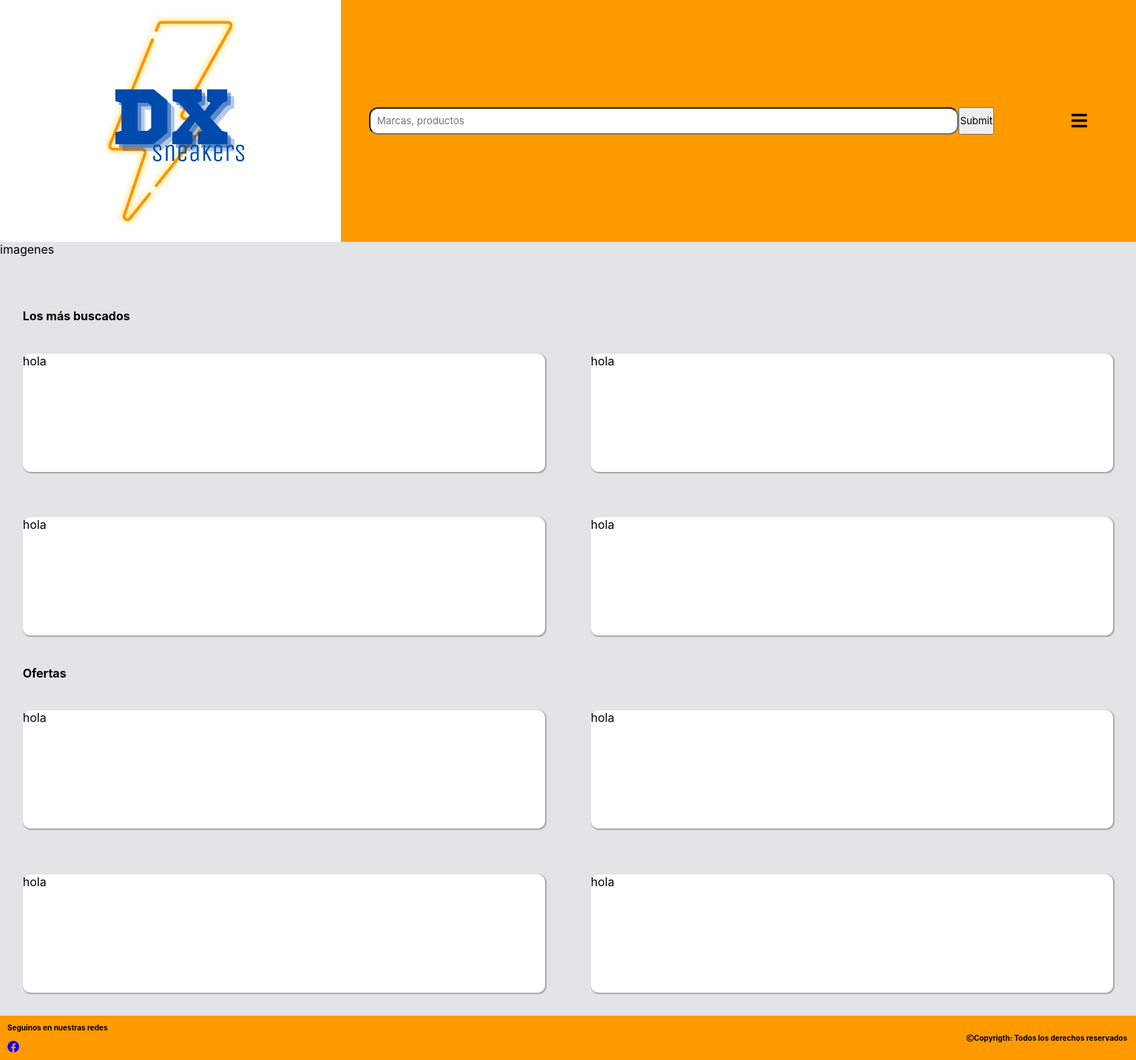
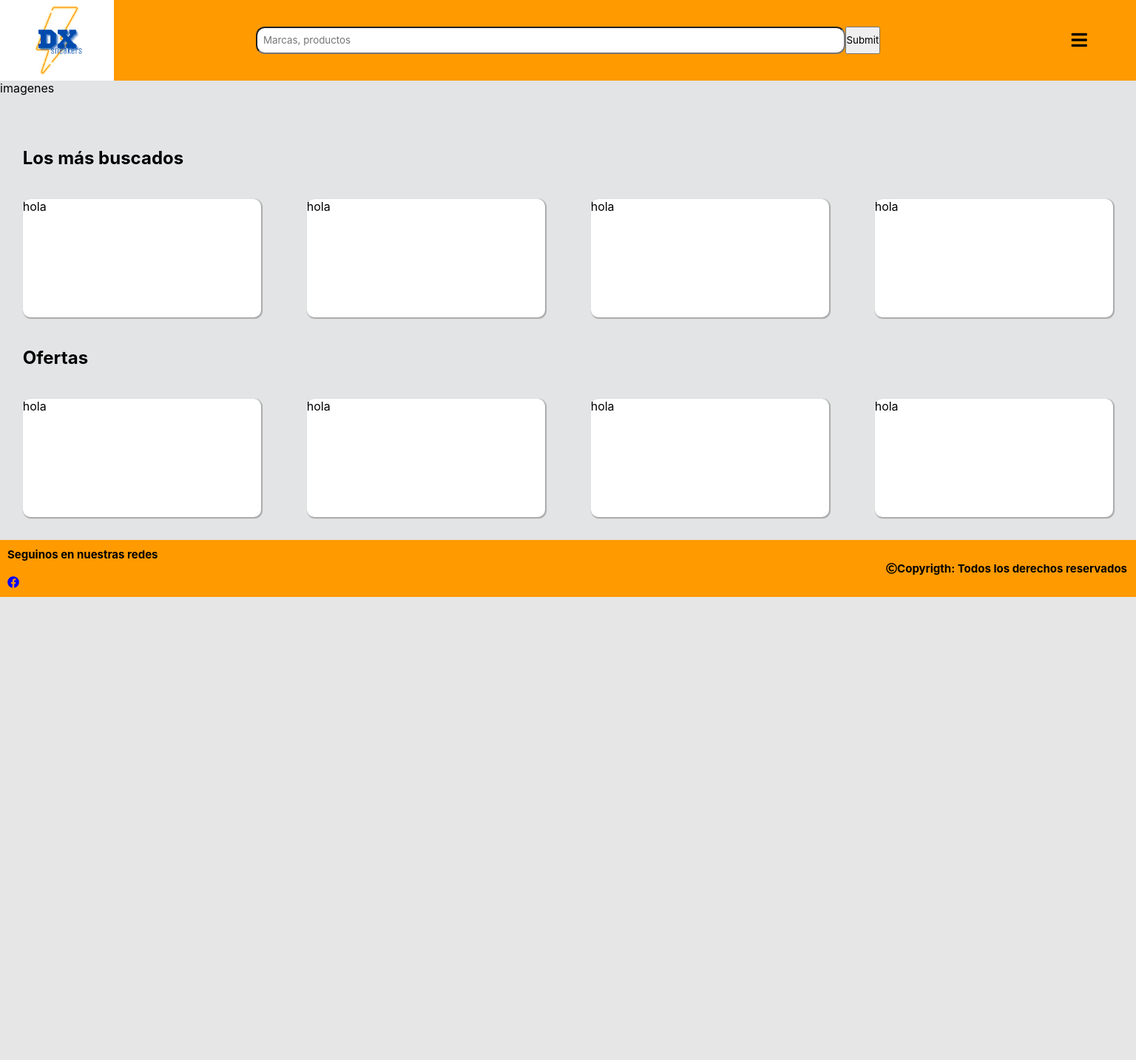
Before and after one commit to LucasHerrera15/Integrador, a Node server app: page / in a window 1536 px wide. Shown: the whole page at 74% size. After the commit the page ends 807 px from the top, so only its background shows below. Run offline with Node 20, Linux system fonts and the light colour scheme; some libraries are stand-ins or nearby versions.

Commit message:
Index hecho faltan correcciones, imagenes y header

```diff
--- a/public/css/style.css
+++ b/public/css/style.css
@@ -67,8 +67,45 @@ h3{
 }
 .productos{
     background-color: #FFF;
-    width: 46%;
+    width: 96%;
     margin: 2%;
     border-radius: 10px;
     box-shadow: 1px 1px 1px 1px #aaa;
 }
+
+@media (min-width: 425px){
+    .productos{
+        width: 46%;
+    }
+    #logo{
+        width: 20%;
+    }
+}
+@media (min-width: 768px){
+    .productos{
+        width: 29%;
+    }
+    #logo{
+        width: 15%;
+    }
+    h3{
+        font-size: 1.2em;
+    }
+    .redes{
+        font-size: 1.5em;
+    }
+    .copyright{
+        font-size: 1.5em;
+    }
+}
+@media (min-width: 1440px){
+    .productos{
+        width: 21%;
+    }
+    #logo{
+        width: 10%;
+    }
+    h3{
+        font-size: 1.5em;
+    }
+}
```
